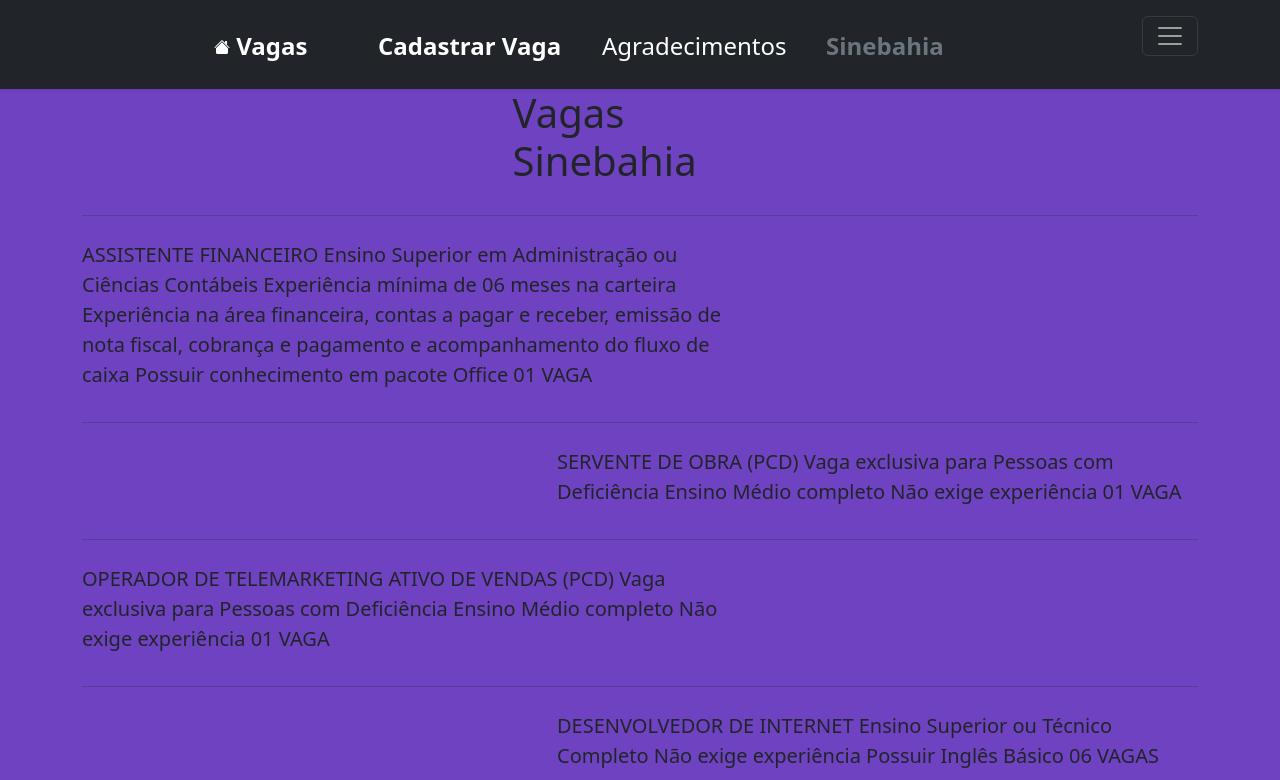
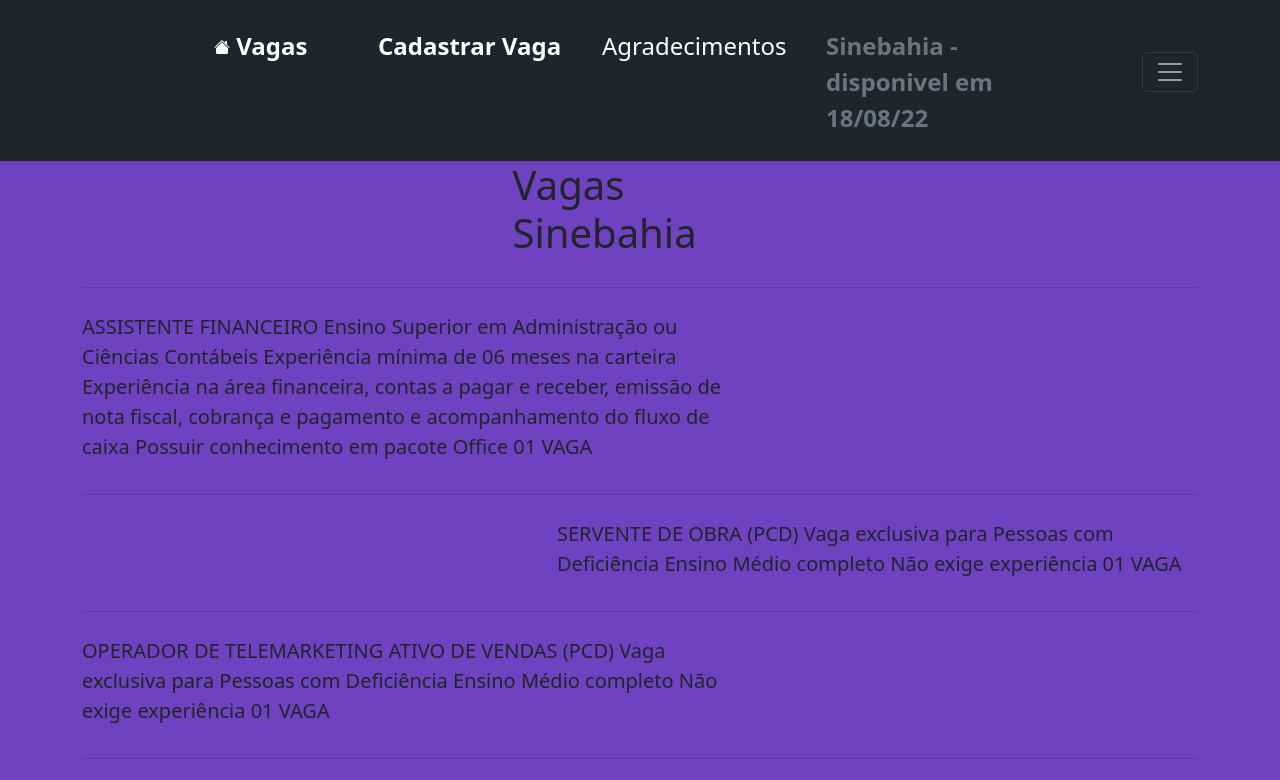
Before and after one commit to Itabunavagas/itabunavagas112, a website: page sinebahia.html in a window 1280 px wide. Shown: the top 780 px of the page. Drawn offline with nearby package versions, Linux system fonts and the light colour scheme.

Commit message:
novas vagas sine 18 08

```diff
--- a/sinebahia.html
+++ b/sinebahia.html
@@ -133,7 +133,7 @@
                     <div class="col-sm">
                       <strong>
                         <a style="width: 200px; " class="vagas desce-dez text-secondary" href="sinebahia.html">
-                          Sinebahia
+                          Sinebahia - disponivel em 18/08/22
                         </a>
                       </strong>
                     </div>
```
